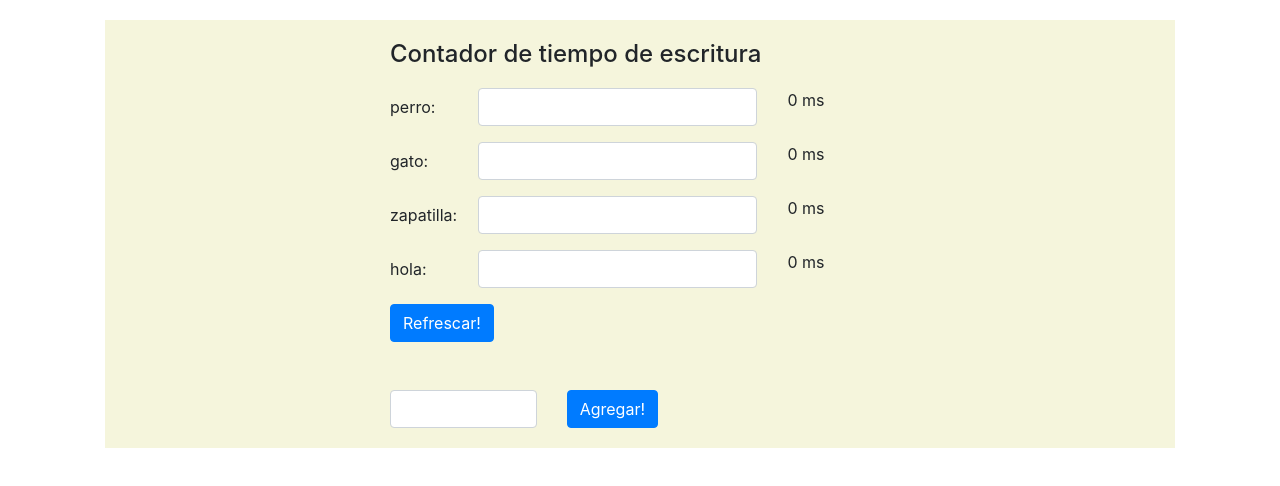
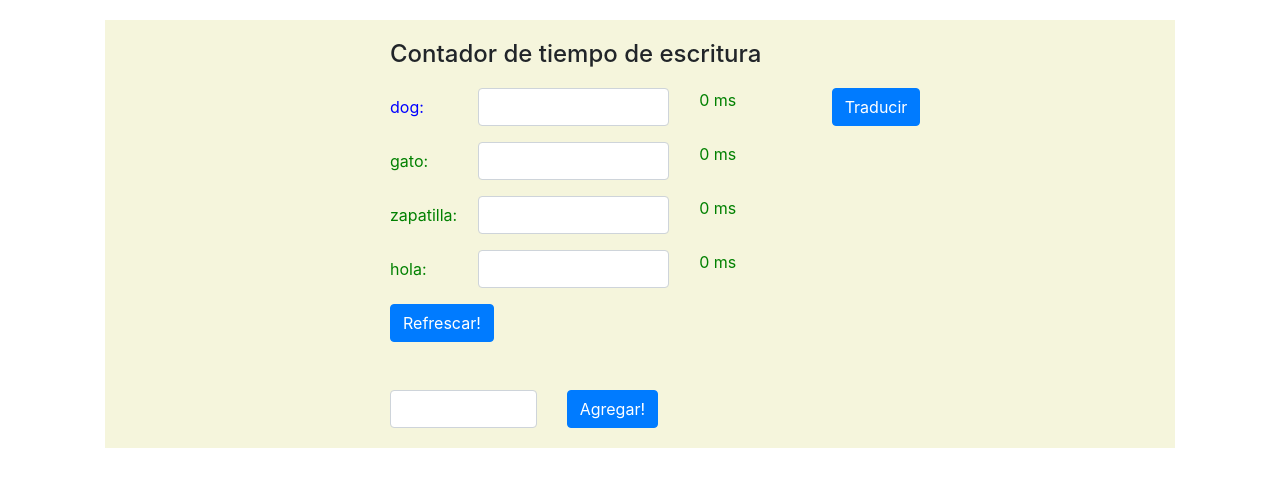
Before and after one commit to nognzlz/contadodepalabras, an Angular app: page / in a window 1280 px wide. Shown: the top 486 px of the page. Built offline with nearby package versions, Linux system fonts and the light colour scheme.

Commit message:
camibos en la clase, colores, traducir en ingles

```diff
--- a/src/app/palabra/palabra.component.html
+++ b/src/app/palabra/palabra.component.html
@@ -11,8 +11,8 @@
       <div class="col-md-6 offset-md-3">
         <div class="form-group" *ngFor="let palabra of palabras; let i = index">
           <div class="row">
-            <label for="palabra" class="col-md-2 col-form-label">{{palabra + ": "}}</label>
-            <div class="col-md-7">
+            <label for="palabra" class="col-md-2 col-form-label" [ngStyle]="{color: colorearPalabra(palabra)}">{{palabra + ": "}}</label>
+            <div class="col-md-5">
               <input id="palabra" class="form-control"
               [(ngModel)]="inputPalabras[i].valor"
               (ngModelChange)="verificar(i)"
@@ -21,7 +21,10 @@
               type="text">
             </div>
             <div class="col-md-3">
-              <span>{{getTiempo(i)}} ms</span>
+              <span [ngStyle]="{color: this.getTiempo(i) > 800 ? 'red' : 'green'}">{{getTiempo(i)}} ms</span>
+            </div>
+            <div class="col-md-2">
+              <button (click)="traducir(palabra)" *ngIf="palabrasEnIngles.indexOf(palabra) > -1" class="btn btn-primary">Traducir</button>
             </div>
           </div>
         </div>
--- a/src/app/palabra/palabra.component.ts
+++ b/src/app/palabra/palabra.component.ts
@@ -12,10 +12,43 @@ export class PalabraComponent implements OnInit {
   public test;
   public palabraNueva;
 
+  public palabrasEnIngles = ["dog", "cat", "fish", "pencil", "chair"];
+
+  public diccionario = {
+    dog: "perro",
+    cat: "gato",
+    fish: "pez",
+    pencil: "lapiz"
+  }
+
   constructor() {
     this.test = this.refrescarCampos;
-    this.palabras = ["perro", "gato", "zapatilla", "hola"];
+    this.palabras = ["dog", "gato", "zapatilla", "hola"];
     this.inputPalabras = [];
+  }
+
+  colorearPalabra(palabra) {
+    if (this.palabrasEnIngles.indexOf(palabra) !== -1) {
+      return "blue";
+    }
+    return "green";
+  }
+
+  // pintarPalabraSegunTiempo(i){
+  //   // if(this.getTiempo(i) > 800){
+  //   //   return "red";
+  //   // }
+  //   // return "green";
+
+  //   return this.getTiempo(i) > 800 ? "red" : "green";
+  // }
+
+  traducir(palabra) {
+    let index = this.palabras.indexOf(palabra);
+
+    let palabraTraducida = this.diccionario[palabra];
+
+    this.palabras[index] = palabraTraducida;
   }
 
   refreshInputs() {
```
